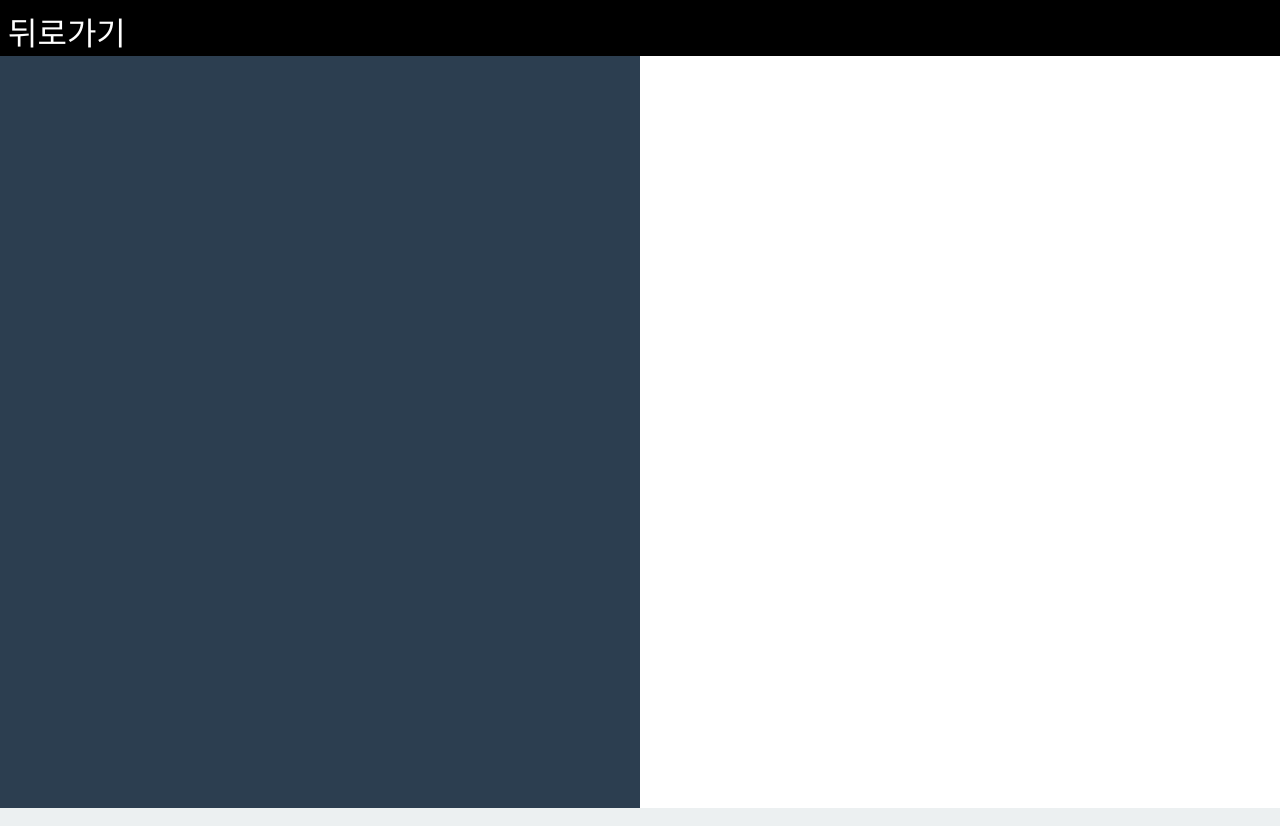
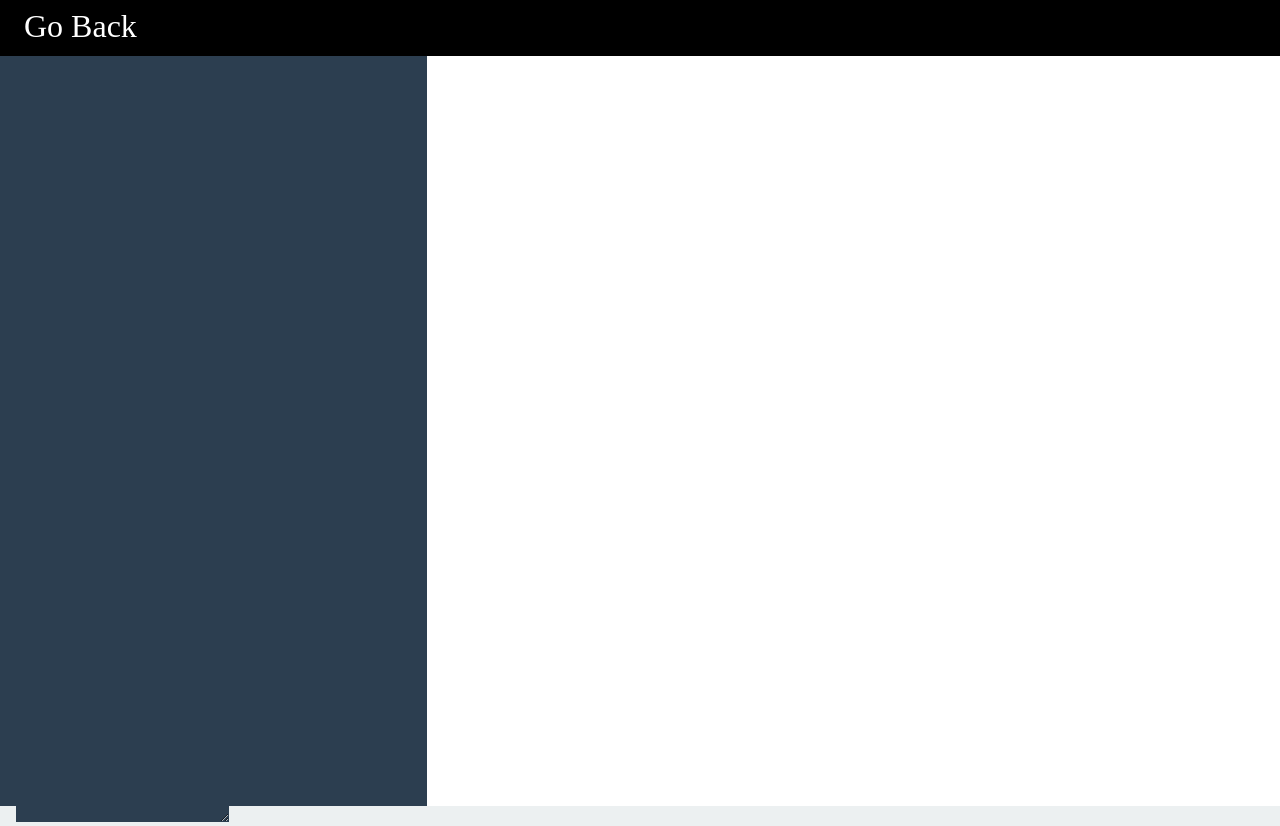
Before and after one commit to kaspi6000/babble-blog, a React (Create React App) app in the folder front-end/: page /write in a window 1280 px wide. Built offline with nearby package versions, Linux system fonts and the light colour scheme; a web font is replaced by a local one.

Commit message:
css 수정

```diff
--- a/front-end/src/component/Write/index.tsx
+++ b/front-end/src/component/Write/index.tsx
@@ -16,7 +16,11 @@ hljs.registerLanguage("html", html);
 
 const WriteWrap = styled.div`
   /* padding: 300px; */
-  height: 94vh;
+  position: absolute;
+  top: 50px;
+  width: 100%;
+  z-index: -1;
+  height: 94.5vh;
   display: flex;
   flex-flow: row;
 `;
@@ -33,25 +37,28 @@ const MarkdownWrap = styled.div`
   width: 50%;
   height: 100%;
   background: #2c3e50;
-  overflow: scroll;
+  /* overflow: auto; */
 `;
 
 const ViewWrap = styled.div`
-  width: 50%;
+  width: 100%;
   height: 100%;
   background: #fff;
-  overflow: scroll;
+  overflow: auto;
   word-break: break-all;
 `;
 
 const Textarea = styled.textarea`
-  width: 94%;
+  width: 100%;
   height: 100%;
   background: #2c3e50;
   color: #fff;
   border-style: none;
   outline-style: none;
-  margin: 16px;
+  padding: 0;
+  /* margin: auto 16px;
+  padding-right: 47px;
+  padding-top: 18px; */
 `;
 
 const CustomMarkdown = styled(Markdown)`
@@ -60,6 +67,13 @@ const CustomMarkdown = styled(Markdown)`
 
 const Back = styled.span`
   cursor: pointer;
+  margin-left: 16px;
+`;
+
+const TestWrap = styled.div`
+  width: 50%;
+  height: 100%;
+  background: #2c3e50;
 `;
 
 const Write = () => {
@@ -76,15 +90,14 @@ const Write = () => {
   return (
     <>
       <WriteHeader>
-        <Back onClick={() => window.history.back()}>{`뒤로가기`}</Back>
+        <Back onClick={() => window.history.back()}>Go Back</Back>
       </WriteHeader>
       <WriteWrap>
-        <MarkdownWrap>
-          <Textarea
-            spellCheck={false}
-            onChange={e => setContent(e.target.value)}
-          />
-        </MarkdownWrap>
+        <TestWrap>
+          <MarkdownWrap style={{ margin: "16px" }}>
+            <Textarea spellCheck={false} onChange={e => setContent(e.target.value)} />
+          </MarkdownWrap>
+        </TestWrap>
         <ViewWrap>
           <CustomMarkdown>{content}</CustomMarkdown>
         </ViewWrap>
```
Also changed, not shown: 1 other file (tests, documents, lock files or other folders).
